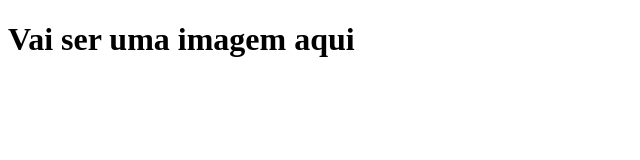
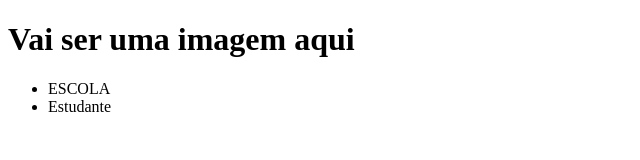
Before and after one commit to BrendaPadilha10/site-escola, a plain HTML site: page index.html in a window 1280 px wide. Shown: the whole page, without its empty margins (0-640 px from the left). Drawn offline with Linux system fonts and the light colour scheme.

Commit message:
insirido lista

```diff
--- a/index.html
+++ b/index.html
@@ -8,5 +8,9 @@
 </head>
 <body>
       <h1> Vai ser uma imagem aqui</h1>
+      <ul>
+        <li>ESCOLA</li>
+        <li>Estudante</li>
+      </ul>
 </body>
 </html>
```
